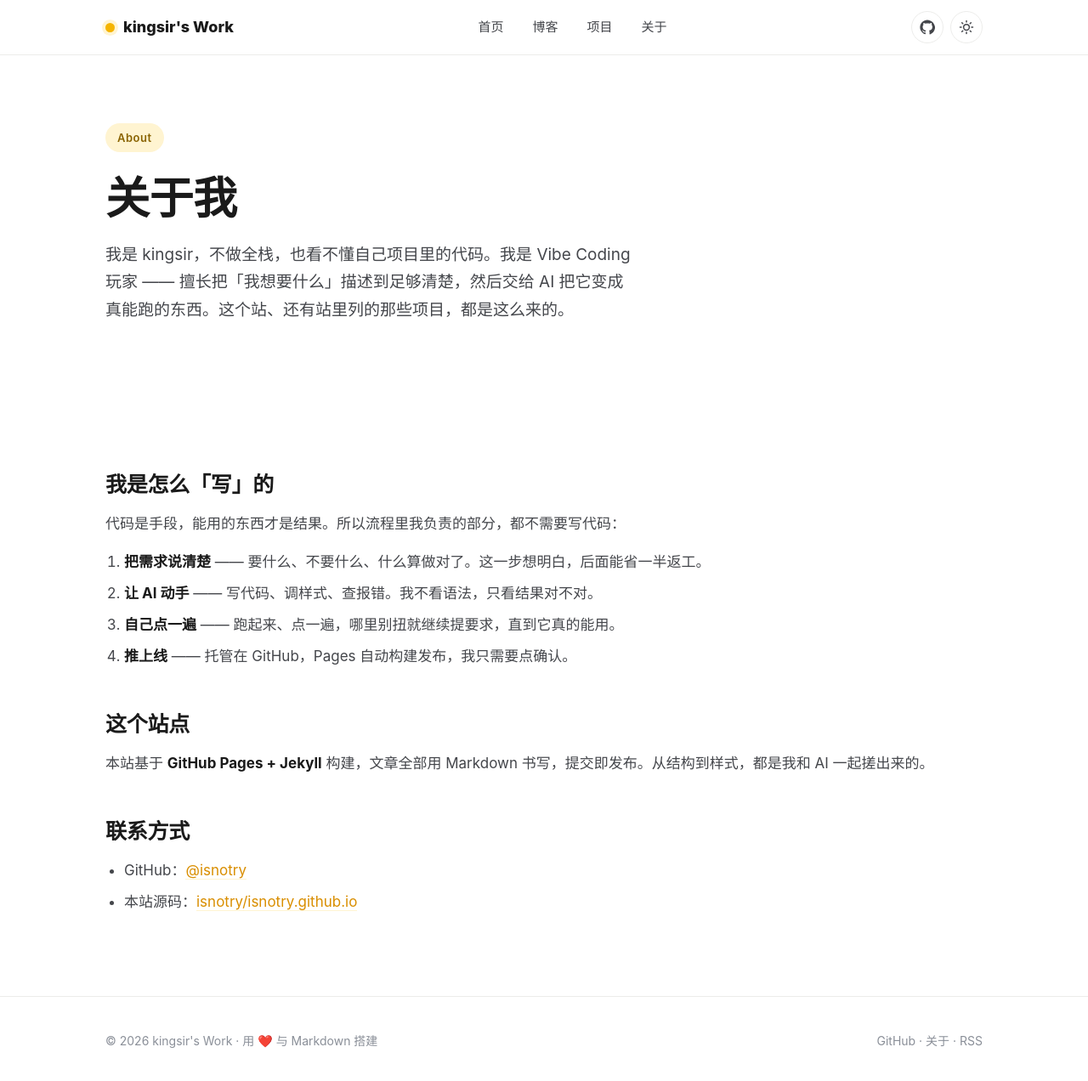
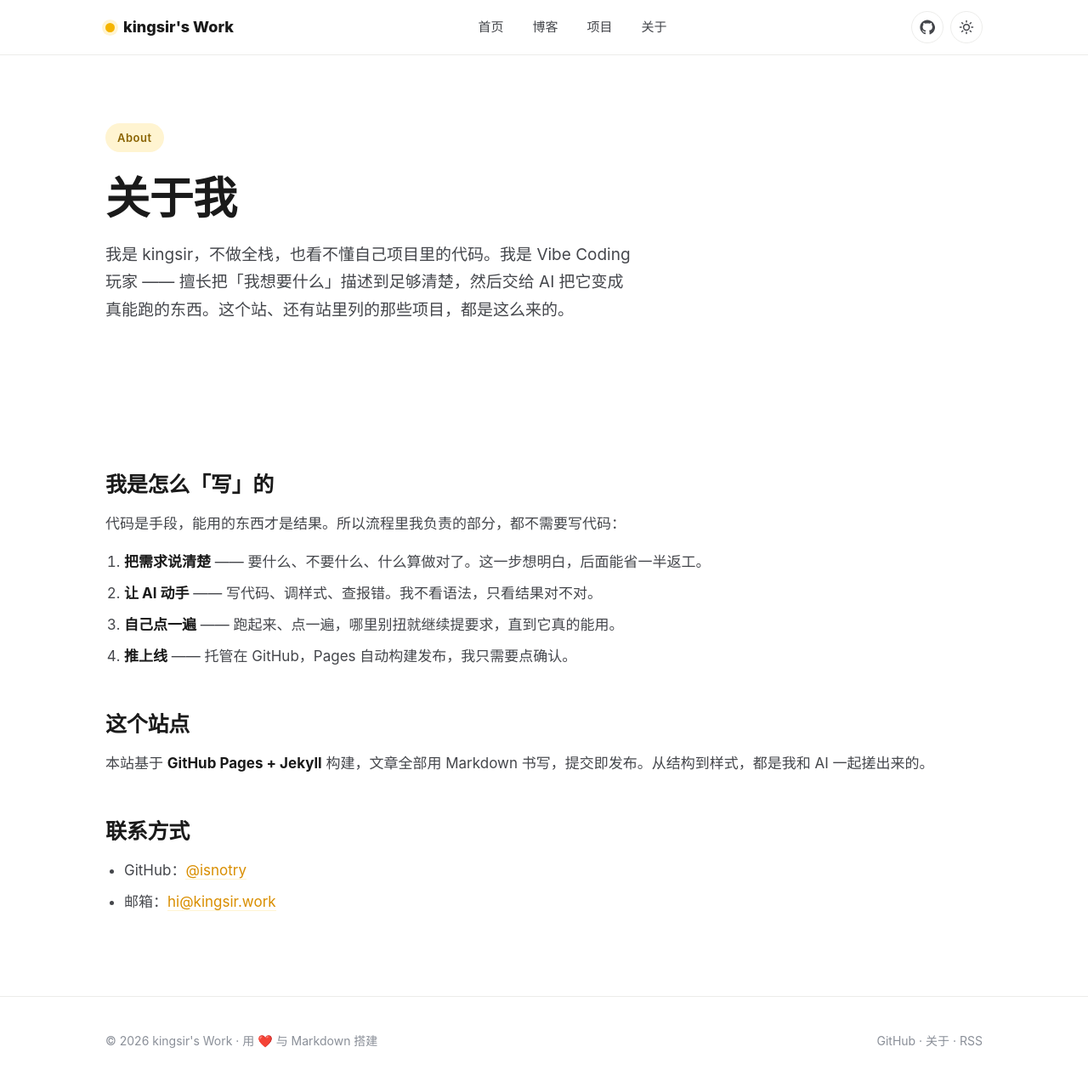
Before and after one commit to isnotry/isnotry.github.io, a Jekyll site: the page built from docs/about.md, in a window 1280 px wide and 1277 px high. Shown: the top 1272 px of the window at 85% size. Built offline with Jekyll 4.4.1, drawn with Linux system fonts in a browser that asks for light colours.

Commit message:
site: 关于页联系方式换为邮箱 hi@kingsir.work

```diff
--- a/docs/about.md
+++ b/docs/about.md
@@ -28,7 +28,7 @@ description: 关于 kingsir —— 不写代码的 Vibe Coding 玩家，靠把
     <h2>联系方式</h2>
     <ul>
       <li>GitHub：<a href="https://github.com/{{ site.github_username }}" target="_blank" rel="noopener">@{{ site.github_username }}</a></li>
-      <li>本站源码：<a href="https://github.com/{{ site.github_username }}/{{ site.github_username }}.github.io" target="_blank" rel="noopener">{{ site.github_username }}/{{ site.github_username }}.github.io</a></li>
+      <li>邮箱：<a href="mailto:hi@kingsir.work">hi@kingsir.work</a></li>
     </ul>
   </div>
 </section>
```
